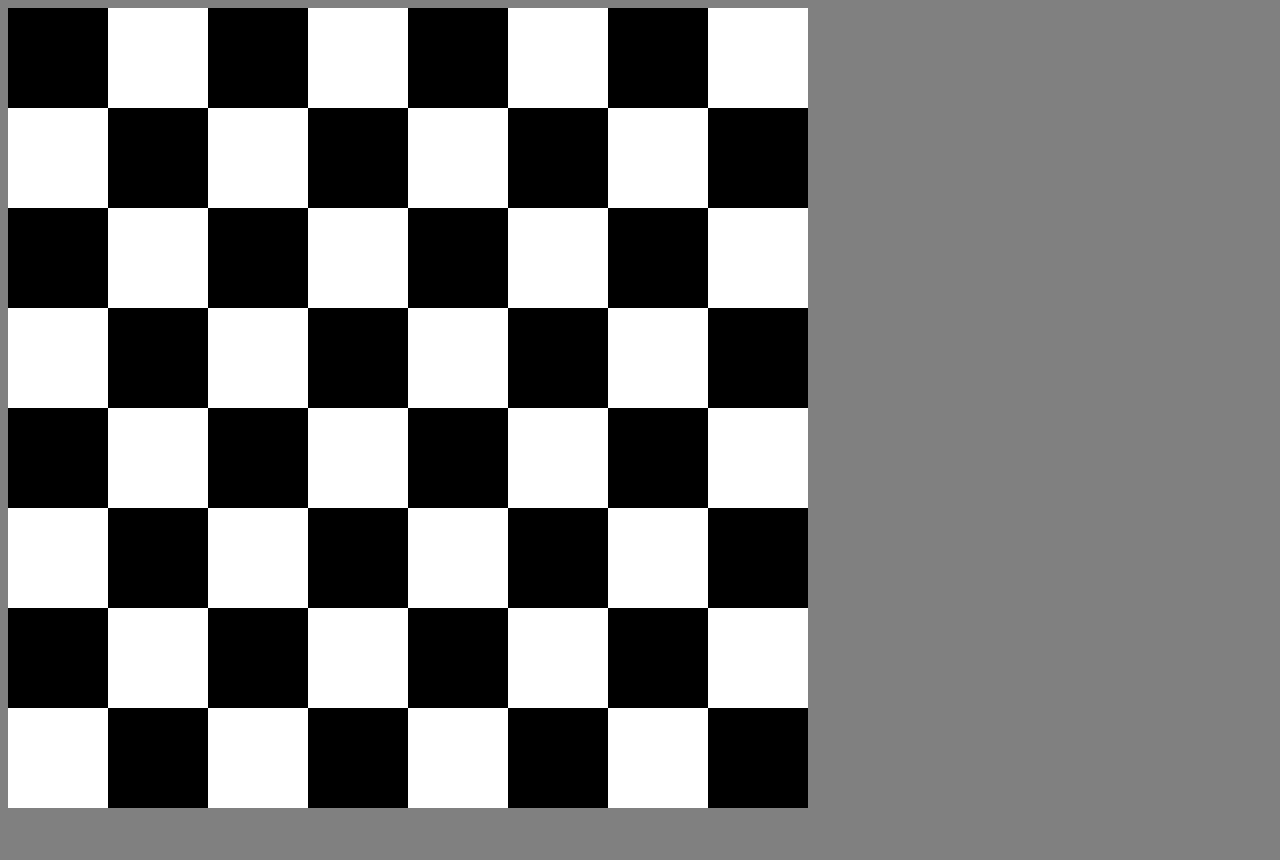
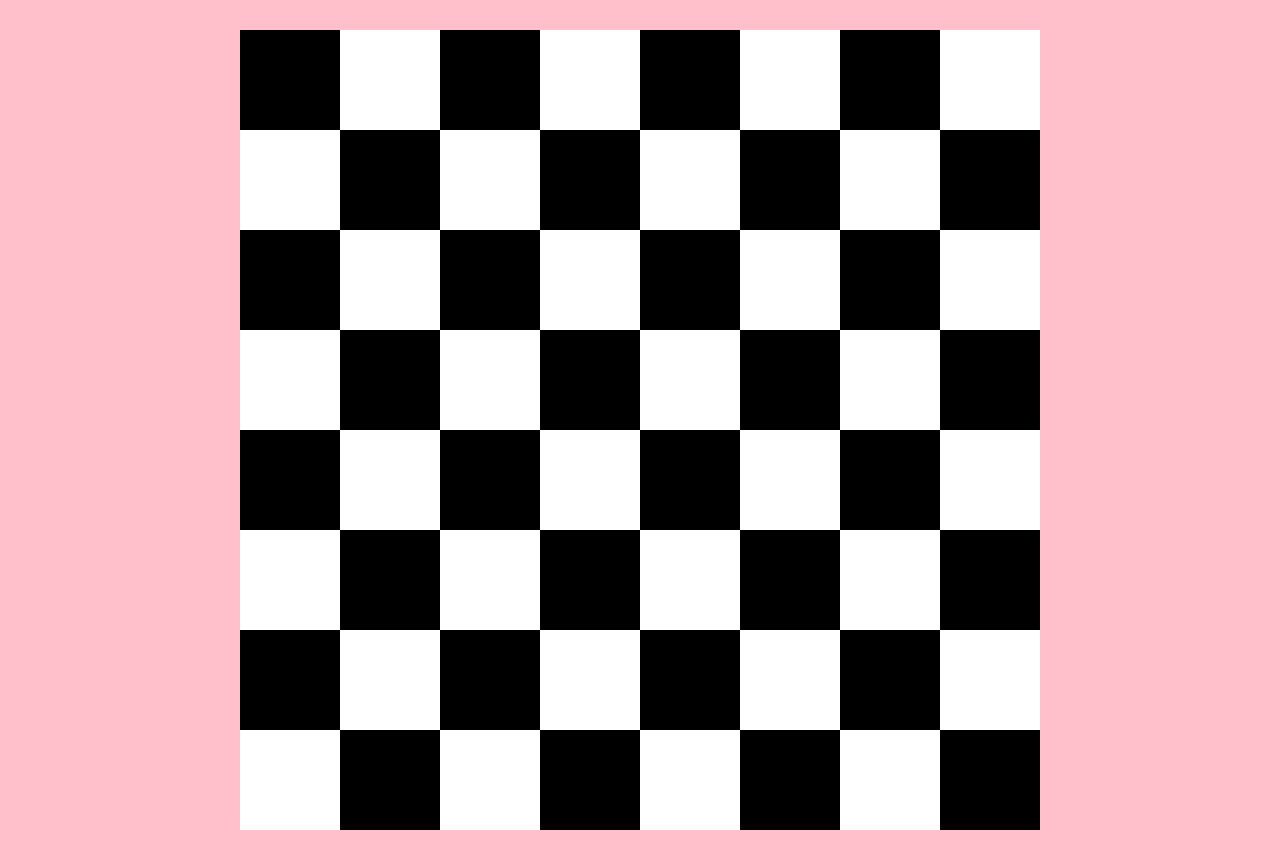
Before and after one commit to Subesha01/chessboard, a plain HTML site: page index.html in a window 1280 px wide. Before the commit the page ends 816 px from the top, so only its background shows below. Drawn offline with Linux system fonts and the light colour scheme.

Commit message:
Update style4.css

```diff
--- a/style4.css
+++ b/style4.css
@@ -1,9 +1,10 @@
 html{
-    background-color: gray;
+    background-color: pink;
 }body{
     background-color: white;
     width: 800px;
     height: 800px;
+    margin:30px auto;
 }
 .row{
     width: 800px;
```
